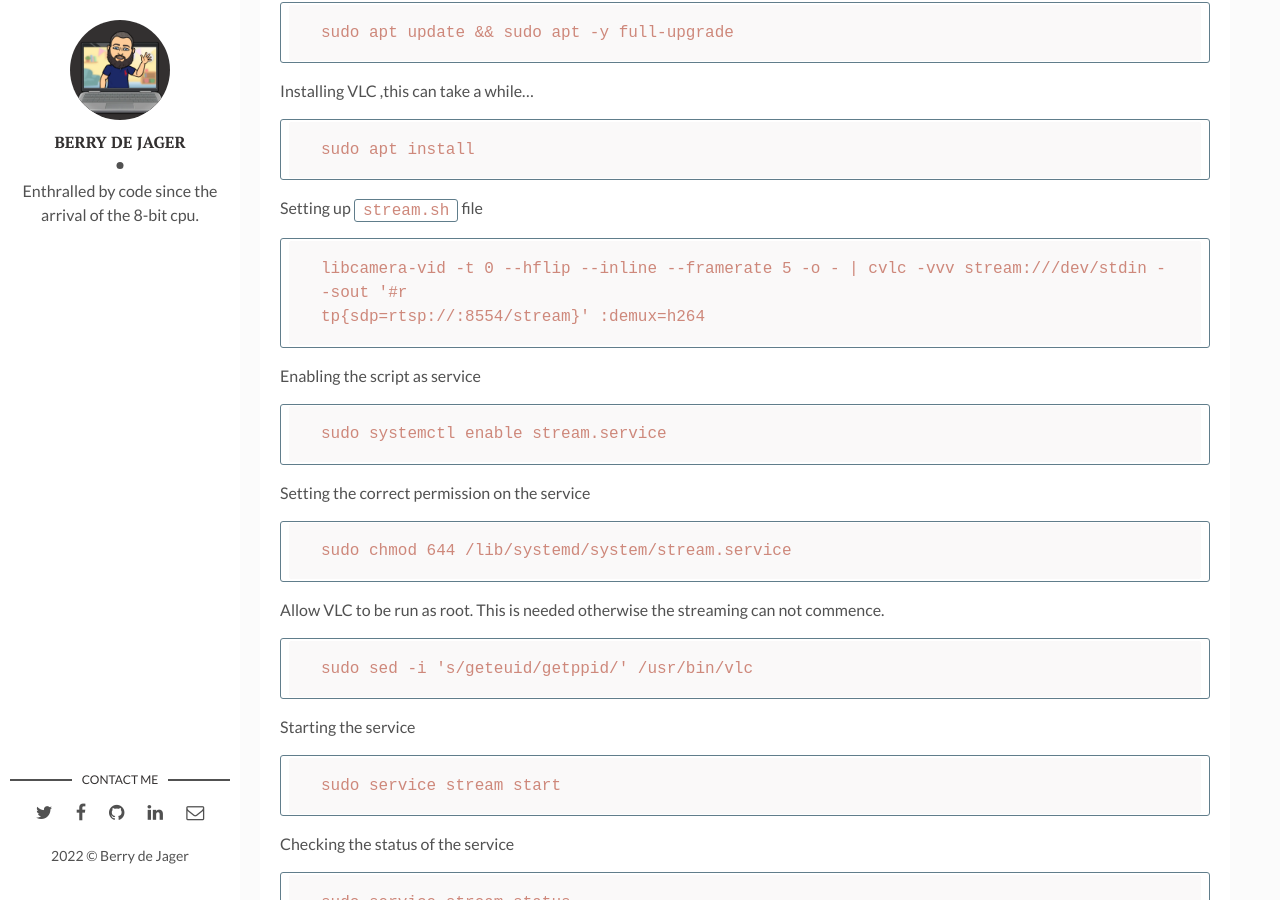
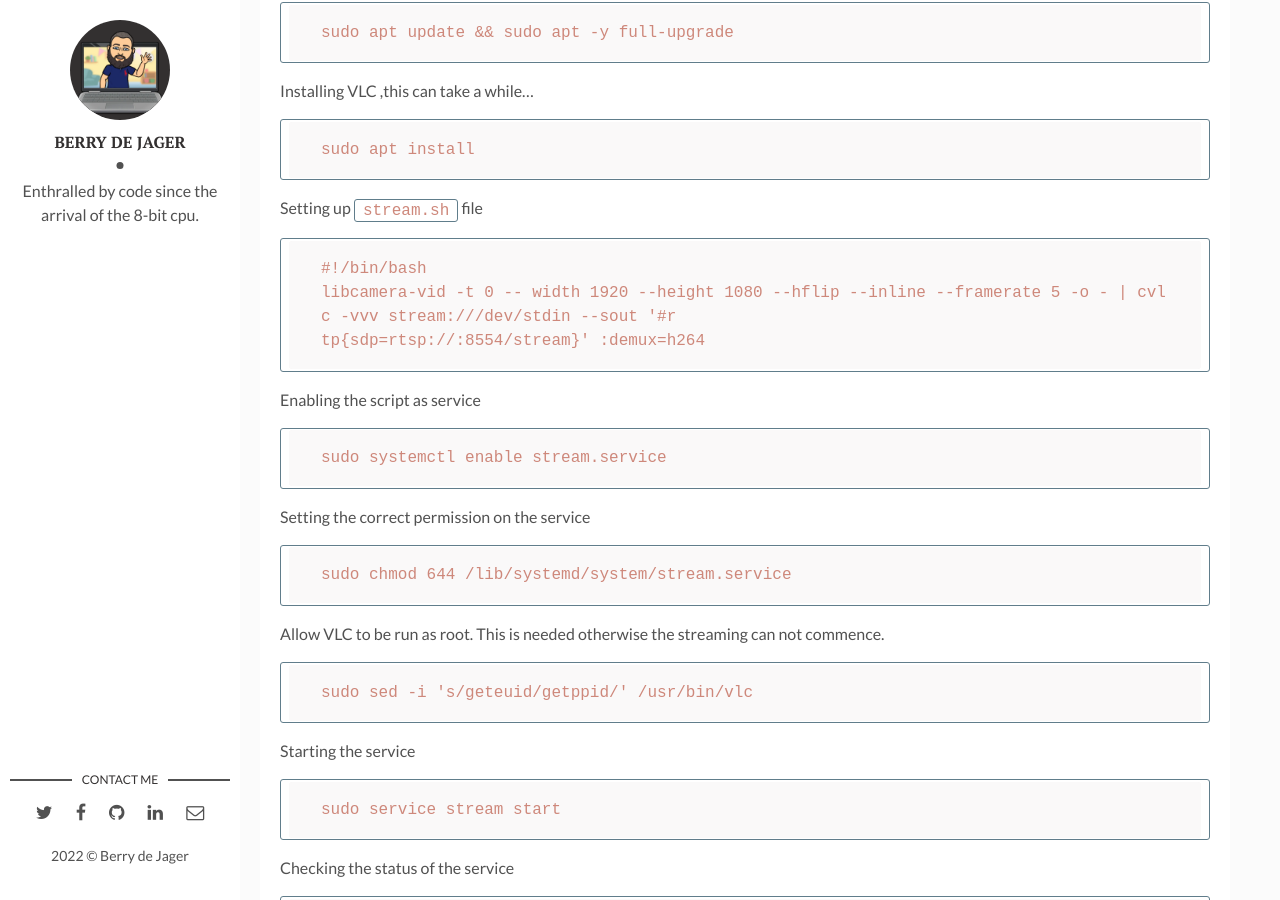
Before and after one commit to berrydejager/code, a Jekyll site: the page built from _posts/2022-04-29-Libcamera-RTSP.markdown, in a window 1280 px wide and 900 px high, scrolled down 1386 px. Built offline with Jekyll 4.4.1, drawn with Linux system fonts in a browser that asks for light colours.

Commit message:
Update 2022-04-29-Libcamera-RTSP.markdown

````diff
--- a/_posts/2022-04-29-Libcamera-RTSP.markdown
+++ b/_posts/2022-04-29-Libcamera-RTSP.markdown
@@ -43,7 +43,8 @@ sudo apt install
 
 Setting up `stream.sh` file
 ```
-libcamera-vid -t 0 --hflip --inline --framerate 5 -o - | cvlc -vvv stream:///dev/stdin --sout '#r
+#!/bin/bash
+libcamera-vid -t 0 -- width 1920 --height 1080 --hflip --inline --framerate 5 -o - | cvlc -vvv stream:///dev/stdin --sout '#r
 tp{sdp=rtsp://:8554/stream}' :demux=h264
 ```
 
````
